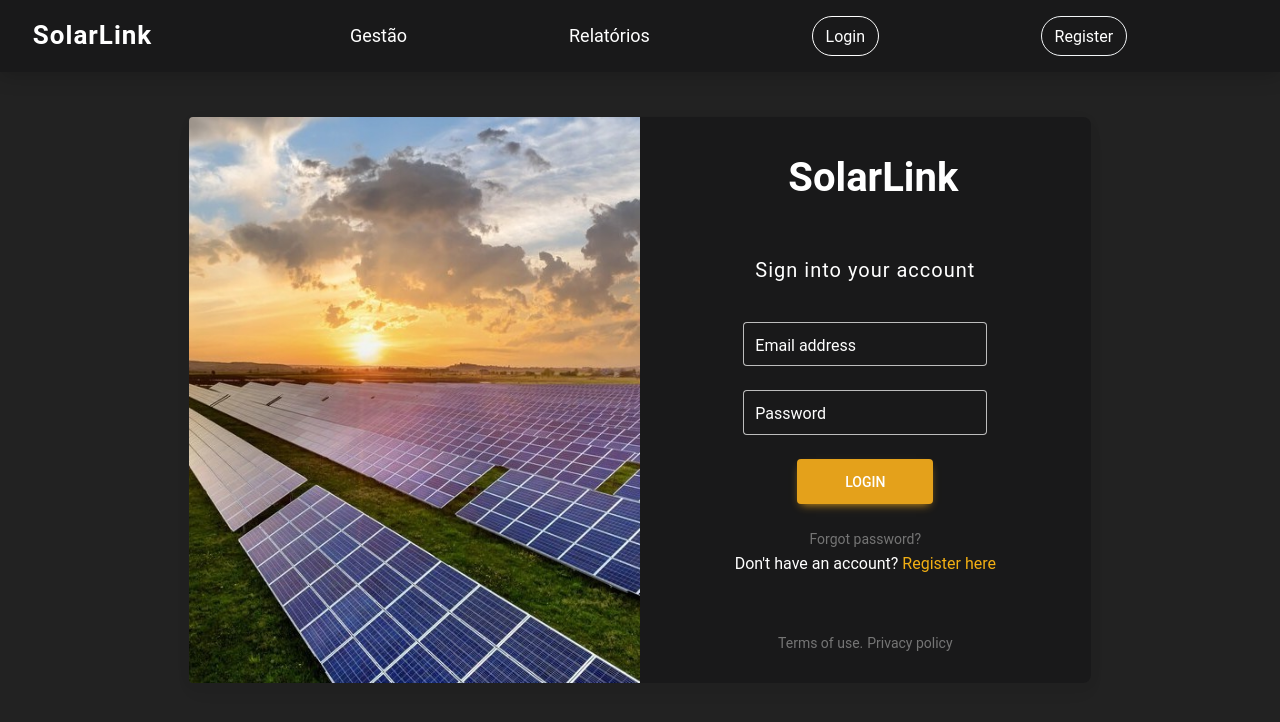
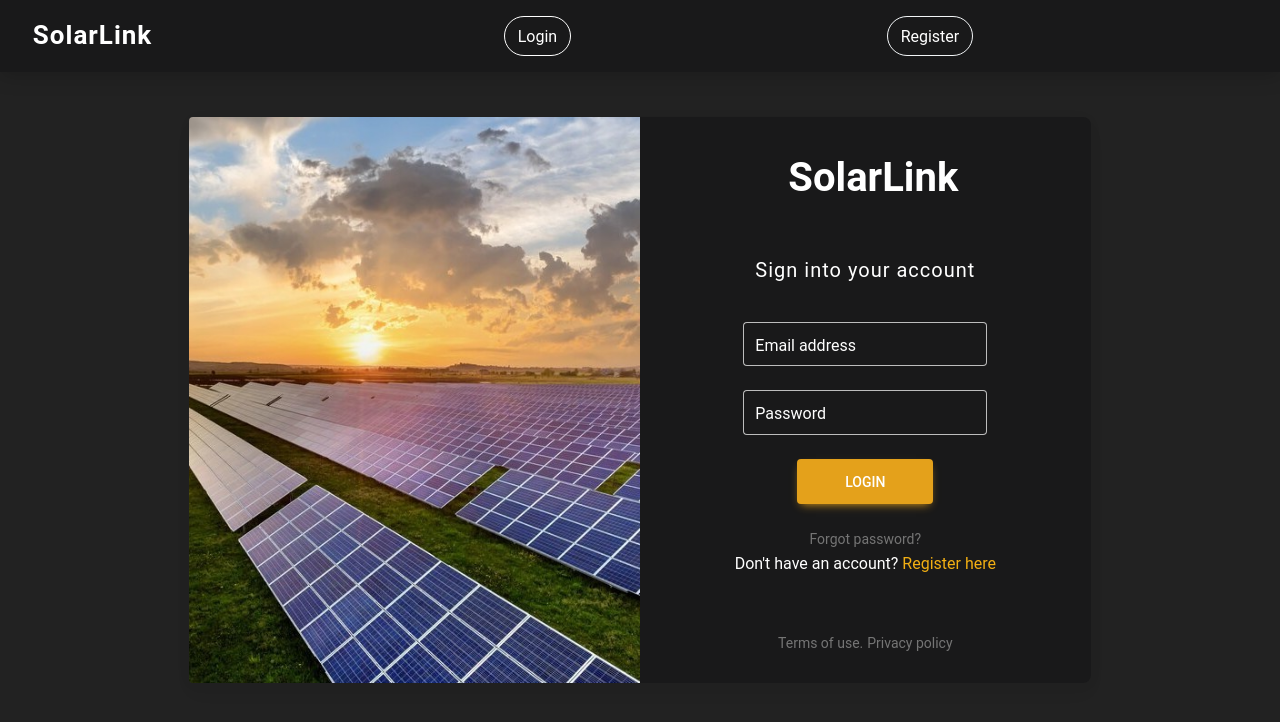
Before and after one commit to simaoma/IES_SolarPanelsManagement, a React (Create React App) app in the folder frontend/: page /login in a window 1280 px wide. Shown: the top 722 px of the page. Built offline with nearby package versions, Linux system fonts and the light colour scheme.

Commit message:
teste branch

```diff
--- a/frontend/src/Components/Navbar.js
+++ b/frontend/src/Components/Navbar.js
@@ -45,10 +45,10 @@ const Navbar = () => {
           <div className="line3"></div>
         </div>
         <ul className="nav-links">
-          <li><a href="/">Gestão</a></li>
-          <li><a href="/">Relatórios</a></li>
           {isLoggedin ? (
             <>
+              <li><a href="/">Gestão</a></li>
+              <li><a href="/">Relatórios</a></li>
               <li><button onClick={logout} className="login-button">Logout</button></li>
             </>
           ) : (
```
Also changed, not shown: 1 other file (tests, documents, lock files or other folders).
